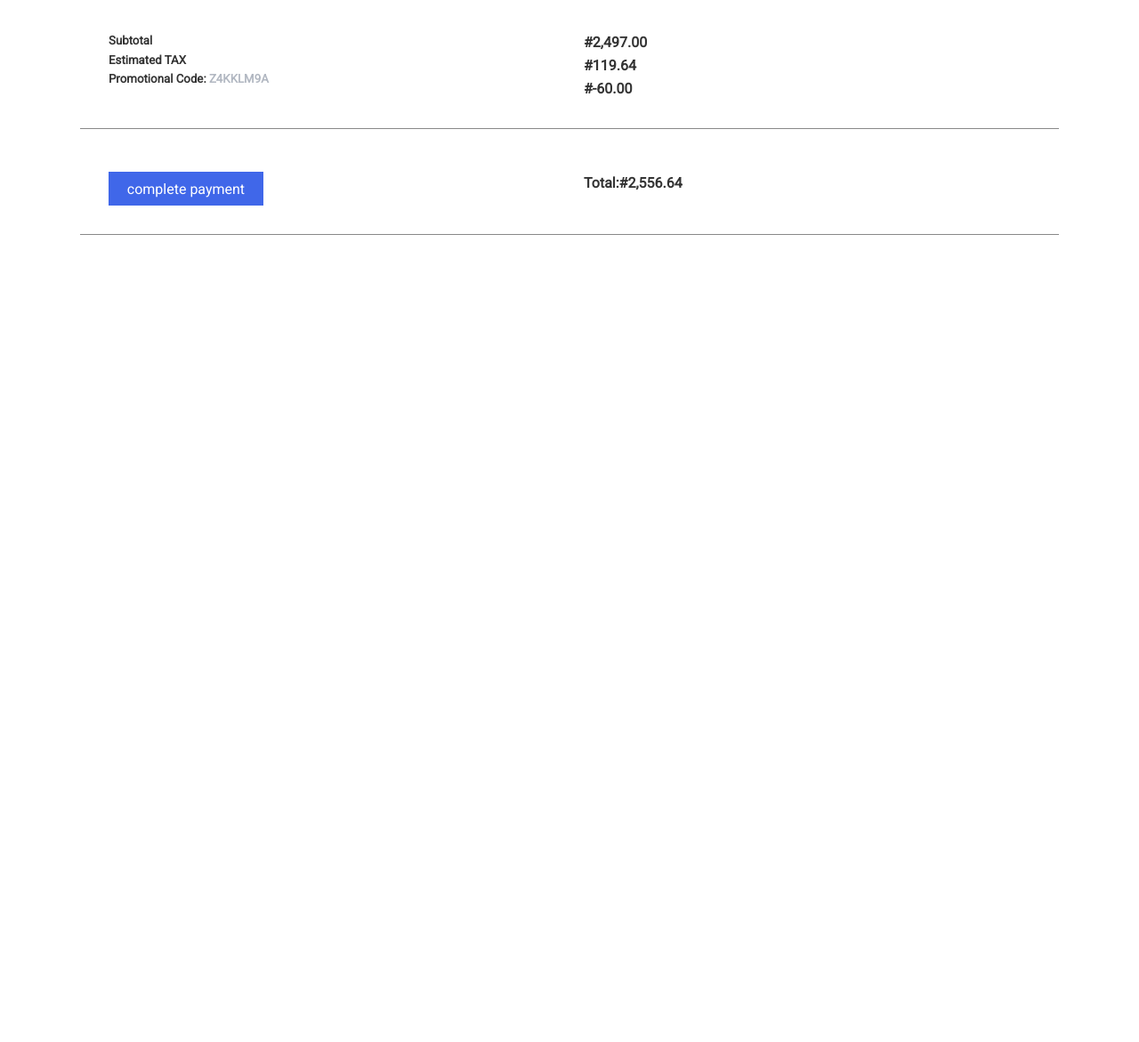
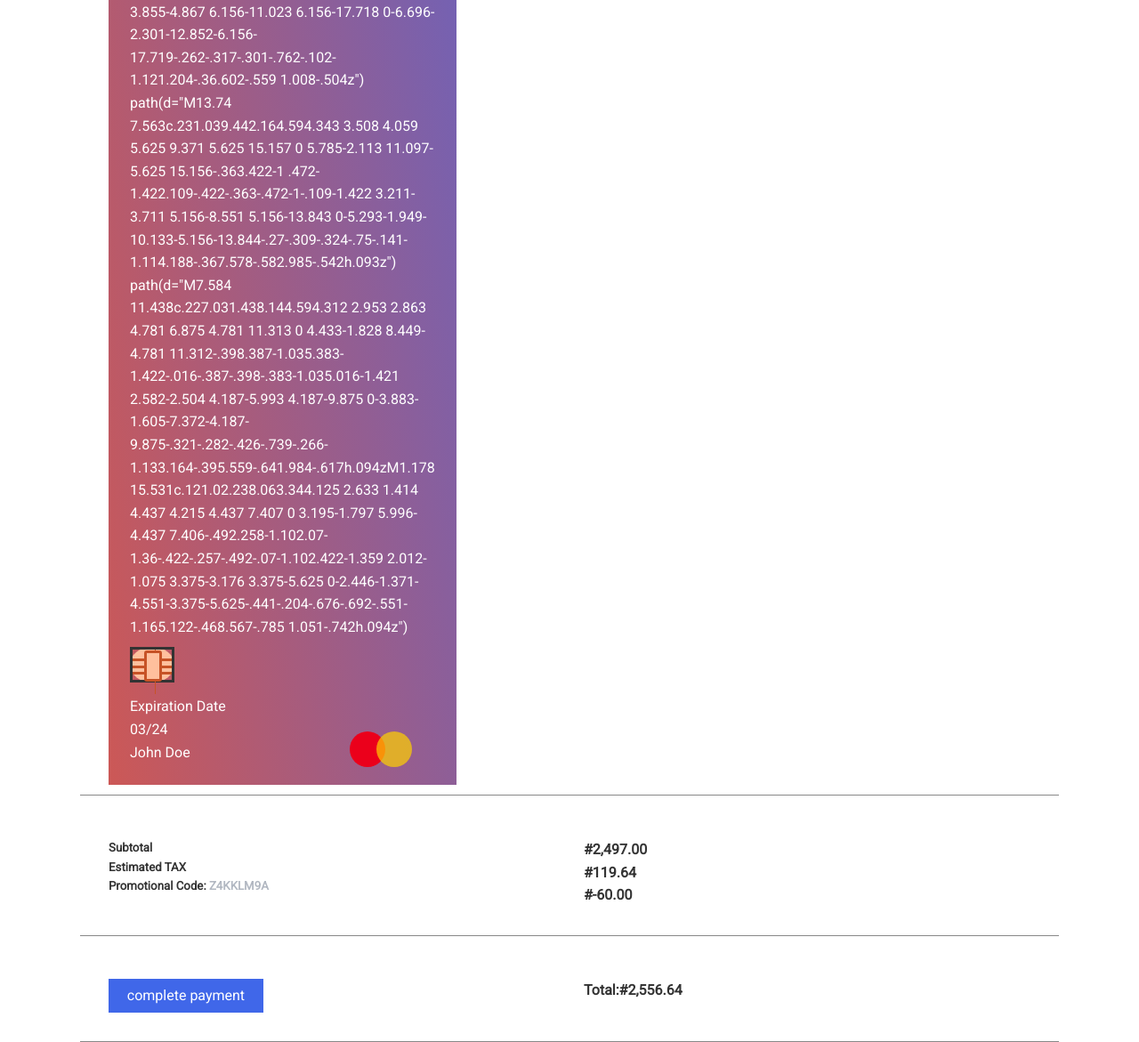
Before and after one commit to trizzi/Nck, a plain HTML site: page index.html in a window 1280 px wide. Shown: the part 493-1664 px from the top of the page at 89% size. Before the commit the page ends 800 px from the top, so only its background shows below. Drawn offline with Linux system fonts and the light colour scheme.

Commit message:
inserted the sim icon

```diff
--- a/index.html
+++ b/index.html
@@ -32,20 +32,48 @@
                     <div class="bg-color card my-8">
                           <p>Card Number</p>
                           <p>4324 5433 9382 1030</p>
-                         <div >
-                            <i class="fas fa-wifi"></i>
-                            <img src="" alt="">
+
+                          <div class="">
+                              <div class="">
+
+        svg.wave(viewBox="0 3.71 26.959 38.787" width="26.959" height="38.787" fill="white")
+        path(d="M19.709 3.719c.266.043.5.187.656.406 4.125 5.207 6.594 11.781 6.594 18.938 0 7.156-2.469 13.73-6.594 18.937-.195.336-.57.531-.957.492a.9946.9946 0 0 1-.851-.66c-.129-.367-.035-.777.246-1.051 3.855-4.867 6.156-11.023 6.156-17.718 0-6.696-2.301-12.852-6.156-17.719-.262-.317-.301-.762-.102-1.121.204-.36.602-.559 1.008-.504z")
+        path(d="M13.74 7.563c.231.039.442.164.594.343 3.508 4.059 5.625 9.371 5.625 15.157 0 5.785-2.113 11.097-5.625 15.156-.363.422-1 .472-1.422.109-.422-.363-.472-1-.109-1.422 3.211-3.711 5.156-8.551 5.156-13.843 0-5.293-1.949-10.133-5.156-13.844-.27-.309-.324-.75-.141-1.114.188-.367.578-.582.985-.542h.093z")
+        path(d="M7.584 11.438c.227.031.438.144.594.312 2.953 2.863 4.781 6.875 4.781 11.313 0 4.433-1.828 8.449-4.781 11.312-.398.387-1.035.383-1.422-.016-.387-.398-.383-1.035.016-1.421 2.582-2.504 4.187-5.993 4.187-9.875 0-3.883-1.605-7.372-4.187-9.875-.321-.282-.426-.739-.266-1.133.164-.395.559-.641.984-.617h.094zM1.178 15.531c.121.02.238.063.344.125 2.633 1.414 4.437 4.215 4.437 7.407 0 3.195-1.797 5.996-4.437 7.406-.492.258-1.102.07-1.36-.422-.257-.492-.07-1.102.422-1.359 2.012-1.075 3.375-3.176 3.375-5.625 0-2.446-1.371-4.551-3.375-5.625-.441-.204-.676-.692-.551-1.165.122-.468.567-.785 1.051-.742h.094z")
                               </div>
+                              <div class="chip">
+                                <div class="chip-outer">
+                               <div class="chip-line"></div>
+                               <div class="chip-line"></div>
+                               <div class="chip-line"></div>
+                               <div class="chip-line"></div>
+                               <div class="chip-main"></div>
+                              </div>
+                            </div>
+                          </div>
+
+                         <div class="expiration">
                             <p>Expiration Date</p>
                               <p>03/24</p>
                               <p>John Doe</p>
                         </div>
+                        <div class="master">
+                            <div class="circle master-red"></div>
+                            <div class="circle master-yellow"></div>
+                        </div>
+                    </div>
+
+
                 </div>
                 <div class="">
                     <div class="right-side">
+                           <div class="right-side-left">
                             <i class="fab fa-cc-visa" style="color:navy;"></i>
                             <i class="fab fa-cc-discover" style="color:mistyrose;"></i>
+                           </div>
+                            <div class="right-side-right">
                                 <i class="fab fa-paypal" style="color:navy;"></i><p>Paypal</p>
+                            </div>
                     </div>
 
 
--- a/style.css
+++ b/style.css
@@ -49,15 +49,7 @@ img {
   padding: 0 2rem;
 }
 
-/* Cards */
-.card {
-  padding: 3rem;
-  margin: 0.7rem 0;
-  margin-right: 7rem;
-  position: relative;
-}
-
-.card::after {
+/* .card::after {
   content: '';
   position: absolute;
   top: 80%;
@@ -66,8 +58,8 @@ img {
   width: 10%;
   border-radius: 120%;
   background: #eb011b;
-  /* background-size: 100%; */
-}
+  background-size: 100%;
+} */
 
 /* List */
 .list {
@@ -291,6 +283,105 @@ input {
   margin: 1.2rem 0;
 }
 
+/* Cards */
+.card {
+  padding: 1.5rem;
+  margin: 0.7rem 0;
+  margin-right: 7rem;
+  position: relative;
+}
+
+.chip {
+  position: relative;
+  top: 10px;
+  left: 0px;
+  display: flex;
+  align-items: center;
+  justify-content: center;
+  width: 50px;
+  height: 40px;
+
+  background-image: linear-gradient(
+    to bottom left,
+    #ffc09d,
+    #ffc09d
+  );
+  border-radius: 50%;
+  overflow: hidden;
+}
+
+.chip-line {
+  position: absolute;
+  width: 100%;
+  height: 3px;
+  background-color: #c75326;
+}
+
+.chip-line:nth-child(1) {
+  top: 10px;
+}
+
+.chip-line:nth-child(2) {
+  top: 18px;
+}
+.chip-line:nth-child(3) {
+  top: 25px;
+}
+
+.chip-line:nth-child(4) {
+  left: 25px;
+  width: 1px;
+  height: 50px;
+}
+
+.chip-main {
+  width: 20px;
+  height: 35px;
+  border: 3px solid #c75326;
+  border-radius: 3px;
+  background-image: linear-gradient(
+    to bottom left,
+    #ffc09d,
+    #ffc09d
+  );
+  z-index: 1;
+  margin-left: 13px;
+  margin-top: 1px;
+  position: absolute;
+}
+.chip-outer {
+  width: 50px;
+  height: 40px;
+  border: 3px solid #333;
+  position: fixed;
+  z-index: 1;
+}
+
+.master {
+  position: absolute;
+  right: 50px;
+  bottom: 20px;
+  display: flex;
+}
+
+.circle {
+  width: 40px;
+  height: 40px;
+  border-radius: 50%;
+}
+
+.master-red {
+  background-color: #eb001b;
+}
+
+.master-yellow {
+  margin-left: -10px;
+  background-color: rgba(255, 209, 0, 0.7);
+}
+
+.expiration {
+  margin-top: 1.5rem;
+}
 .show-case {
   display: grid;
   grid-template-columns: repeat(2, 1fr);
```
Lines whose indentation alone changed are shown as unchanged.
